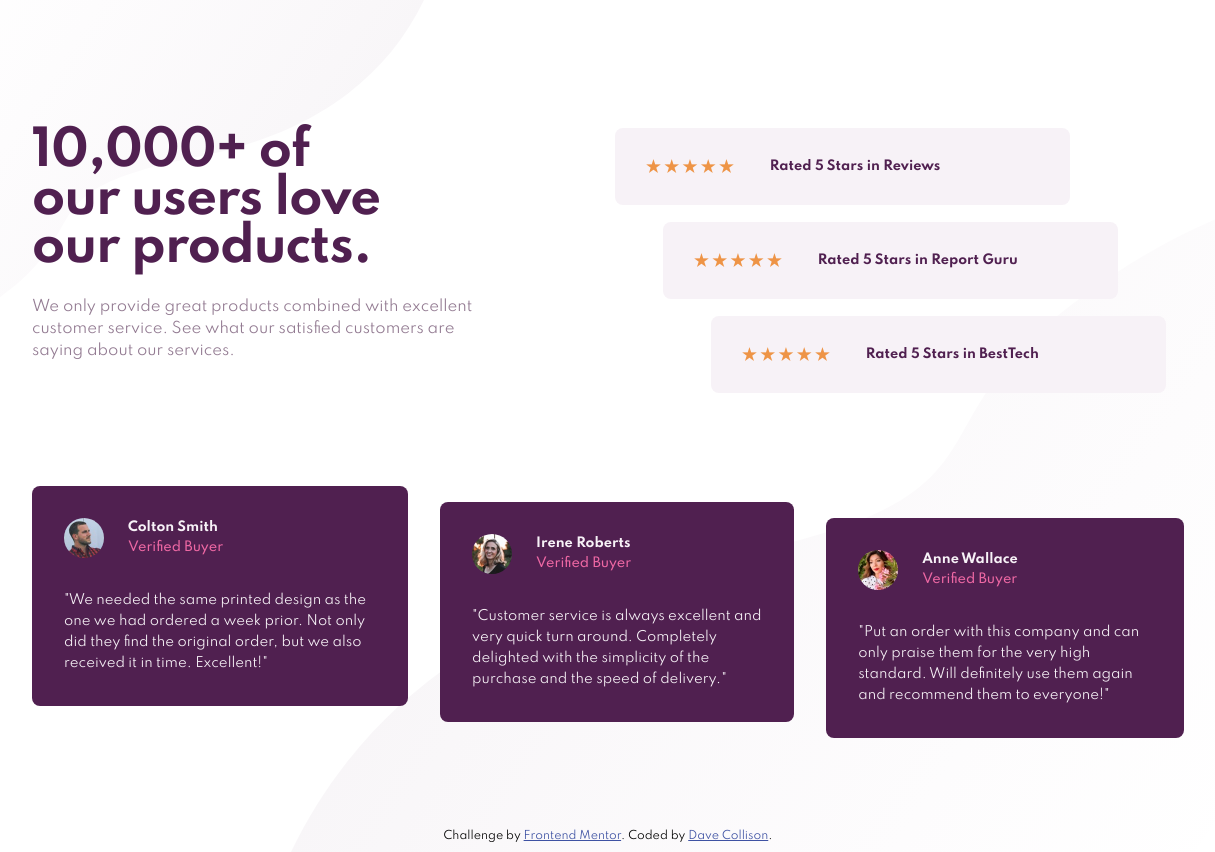
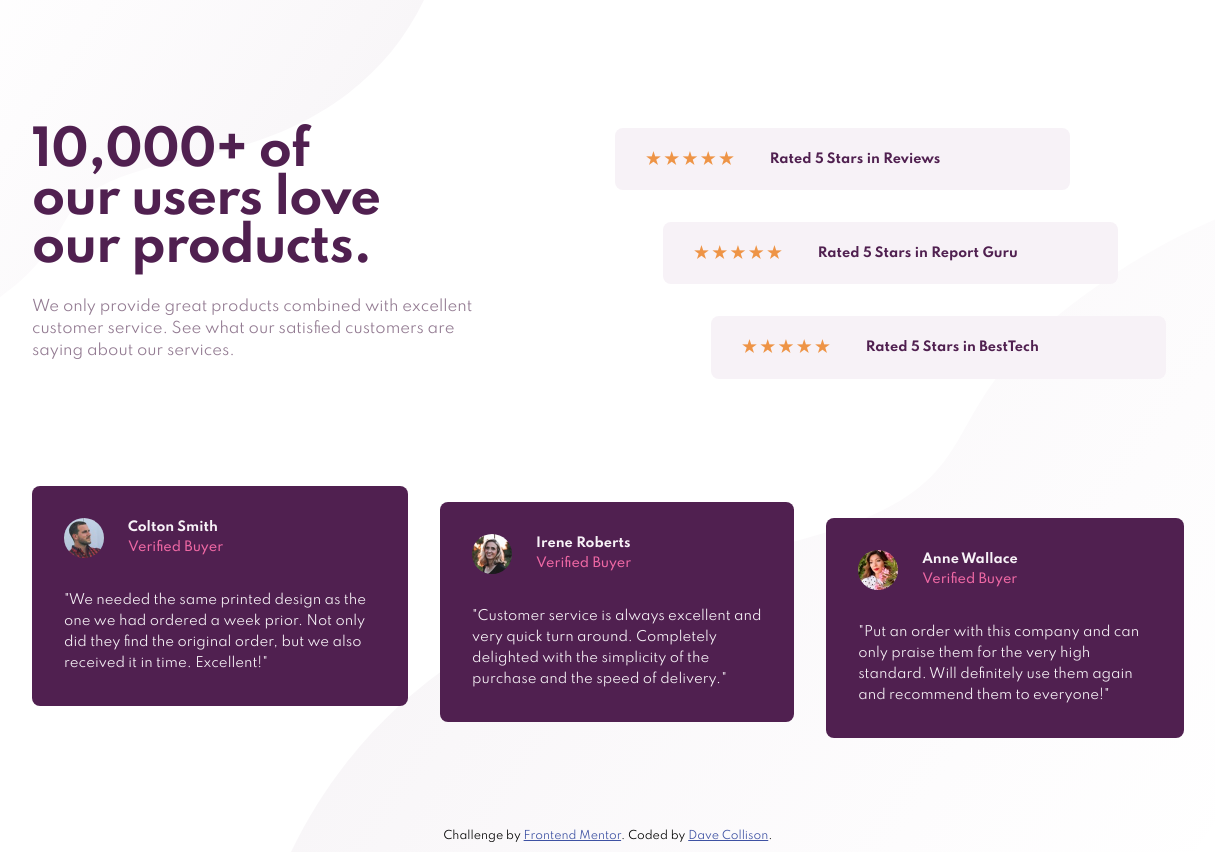
Before and after one commit to thebigdavec/fem-social-proof, a plain HTML site: page index.html in a window 1536 px wide. Shown: the whole page, without its empty margins (160-1375 px from the left). Drawn offline with Linux system fonts and the light colour scheme.

Commit message:
fix padding and spacing for stars

```diff
--- a/style.css
+++ b/style.css
@@ -83,7 +83,7 @@ header p {
 .rating {
     background-color: var(--clr-light);
     text-align: center;
-    padding: 1.2rem 0;
+    padding: 0.5rem 0 1rem;
     font-weight: 700;
     color: var(--clr-dark);
     border-radius: 8px;
@@ -99,6 +99,7 @@ header p {
     font-size: 1.5rem;
     color: #ee9446;
     letter-spacing: 0.33rem;
+    line-height: 1.6;
 }
 
 .testimonials {
@@ -185,7 +186,7 @@ header p {
         width: 80%;
         display: flex;
         align-items: center;
-        padding: 1.5rem 2rem;
+        padding: 0.75rem 2rem;
         height: min-content;
         gap: 2rem;
     }
```
